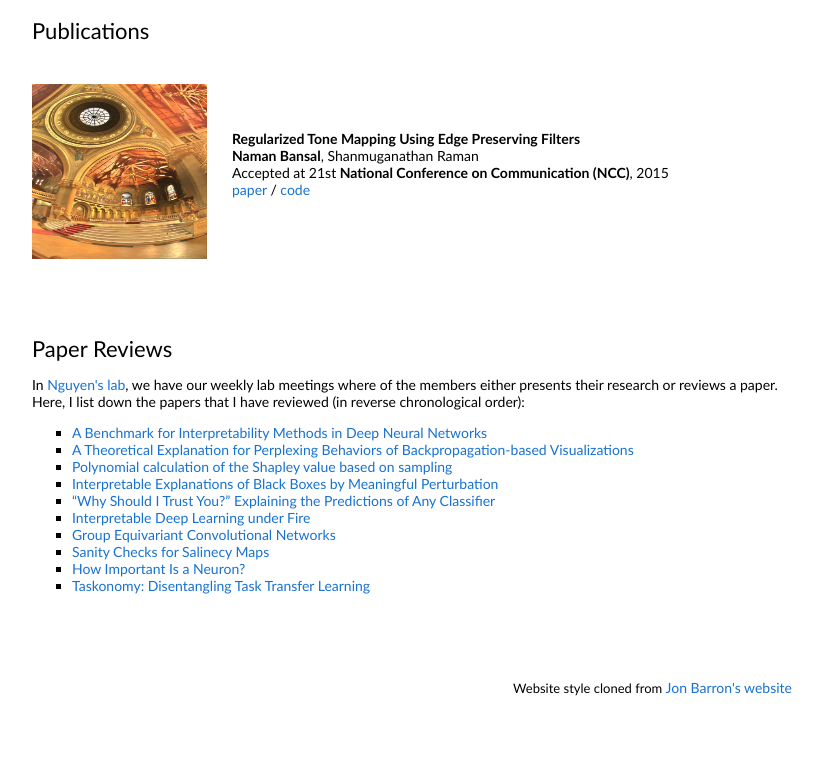
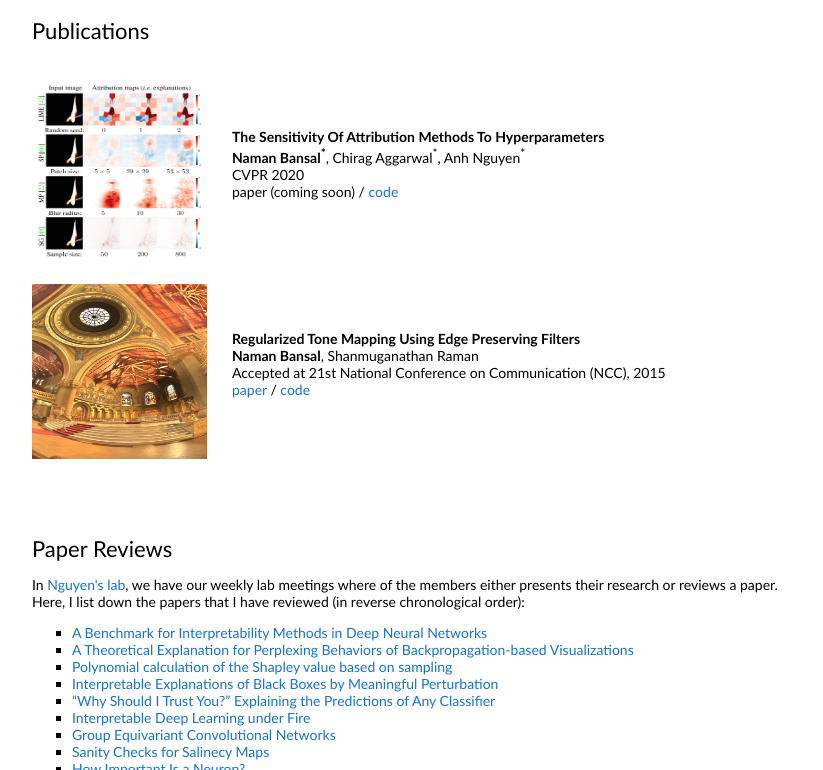
Before and after one commit to bnaman50/bnaman50.github.io, a plain HTML site: page index.html in a window 1280 px wide. Shown: the part 330-1100 px from the top of the page, without its empty margins (228-1051 px from the left). Before the commit the page ends 1068 px from the top, so only its background shows below. Drawn offline with Linux system fonts and the light colour scheme.

Commit message:
sam paper added

```diff
--- a/index.html
+++ b/index.html
@@ -70,6 +70,32 @@
             <!--
             <tr onmouseout="nightsight_stop()" onmouseover="nightsight_start()">
             -->
+            <!-- Sam paper -->
+            <tr>
+              <!-- Paper Image (Col 1) -->
+              <td style="padding:20px;width:25%;vertical-align:middle">
+                <div class="one">
+                  <img src='images/teaser_sam.png' width="175px" height = "175px">
+                </div>
+              </td>
+
+              <!-- Paper Description (Col 2) -->
+              <td style="padding:20px;width:75%;vertical-align:middle">
+                <papertitle>The Sensitivity Of Attribution Methods To Hyperparameters</papertitle>
+                <br>
+                <strong>Naman Bansal<sup>*</sup></strong>, Chirag Aggarwal<sup>*</sup>, Anh Nguyen<sup>*</sup>
+                <br>
+                CVPR 2020
+                <br>
+                <!--
+                <a href="https://www.researchgate.net/publication/280826830_Regularized_Tone_Mapping_Using_Edge_Preserving_Filters">paper</a> -->
+                paper (coming soon)
+                /
+                <a href="https://github.com/anguyen8/sam">code</a>
+              </td>
+            </tr>
+
+            <!-- ToneMapping paper -->
             <tr>
               <!-- Paper Image (Col 1) -->
               <td style="padding:20px;width:25%;vertical-align:middle">
@@ -103,7 +129,7 @@
                 <br>
                 <strong>Naman Bansal</strong>, Shanmuganathan Raman
                 <br>
-                Accepted at 21st <strong>National Conference on Communication (NCC)</strong>, 2015
+                Accepted at 21st National Conference on Communication (NCC), 2015
                 <br>
                 <a href="https://www.researchgate.net/publication/280826830_Regularized_Tone_Mapping_Using_Edge_Preserving_Filters">paper</a> /
                 <a href="https://github.com/bnaman50/ToneMapping">code</a>
```
